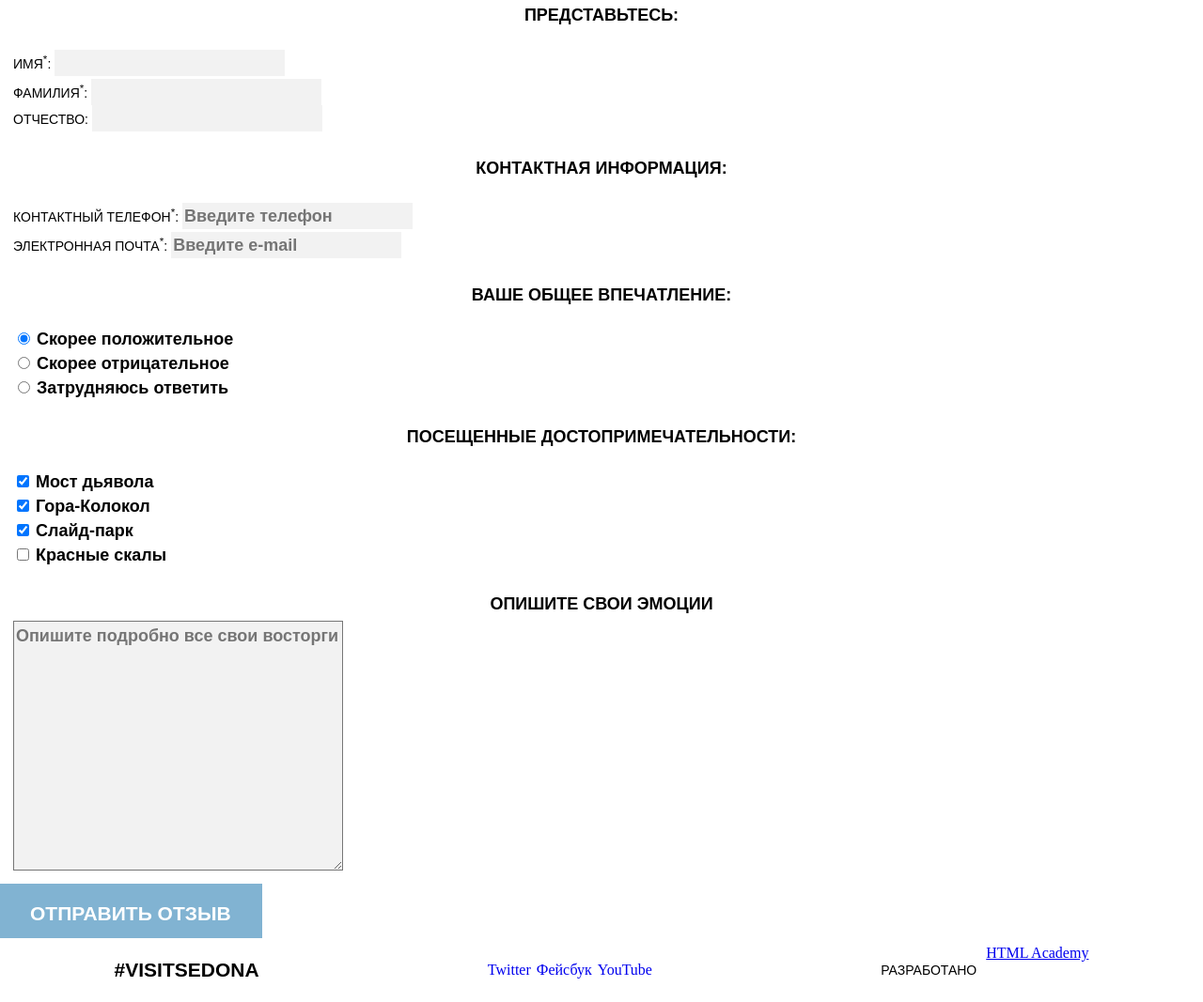
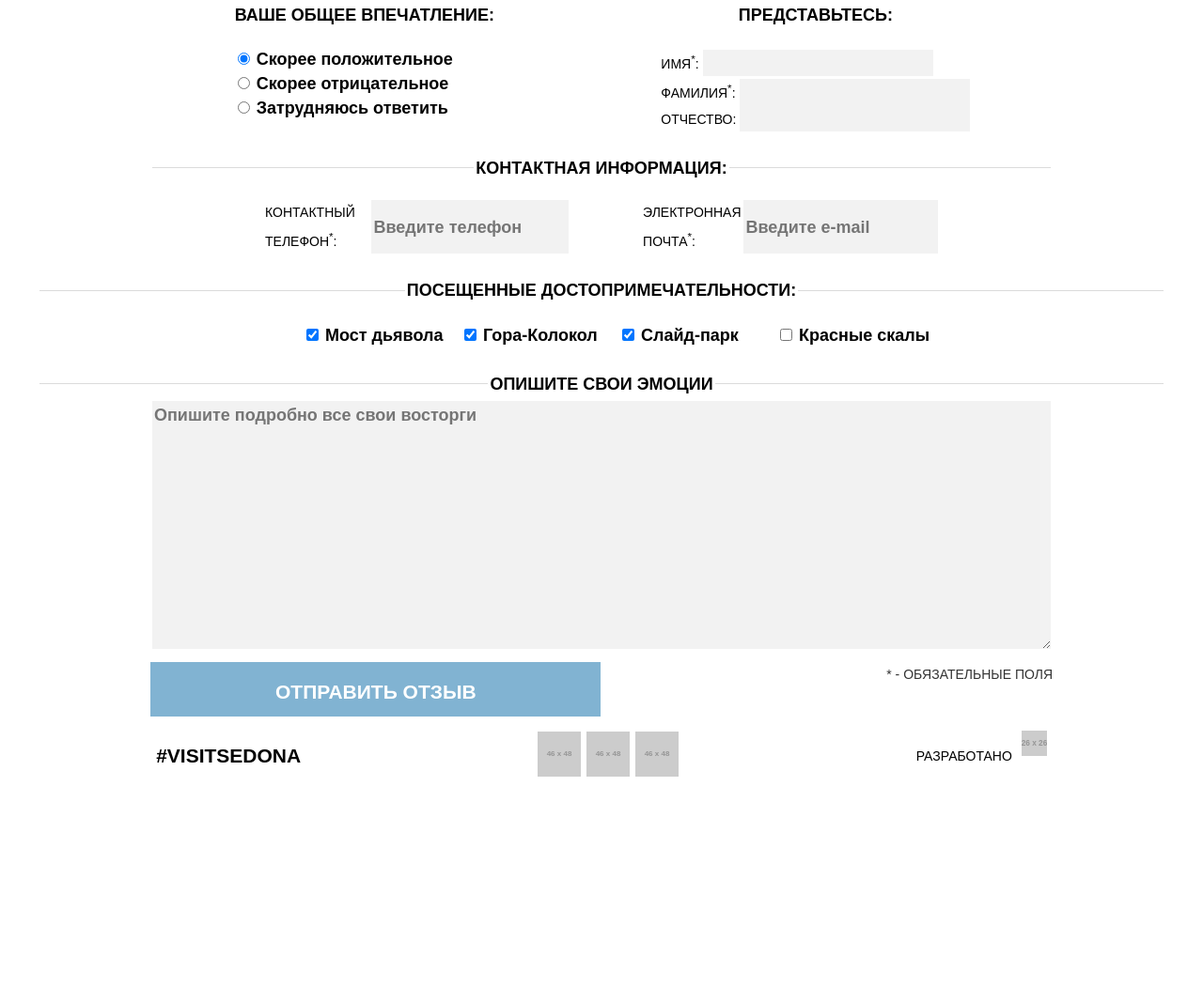
Before and after one commit to toffee-web/1355293-sedona-21, a website: page source/form.html in a window 1280 px wide. Shown: the part 360-1427 px from the top of the page at 94% size. After the commit the page ends 1207 px from the top, so only its background shows below. Drawn offline with nearby package versions, Linux system fonts and the light colour scheme; files that its build step writes are made by us from their sources; placeholder pictures from the web are drawn by us; a web font is replaced by a local one.

Commit message:
Адаптивная сетка для страницы формы

```diff
--- a/source/form.html
+++ b/source/form.html
@@ -8,7 +8,7 @@
   <title>HTML Academy: Седона</title>
 </head>
 
-<body>
+<body class="page-body container">
   <header class="page-header">
     <a class="page-header__logo" href="index.html">
       <img src="https://via.placeholder.com/101x74" width="101" height="74" alt="Логотип">
@@ -53,7 +53,8 @@
         вами достопримечательностях</p>
     </section>
     <form class="form form__group" action="https://echo.htmlacademy.ru" method="POST">
-      <fieldset class="form__fieldset">
+      <div class="form__location">
+        <fieldset class="form__fieldset form__fieldset--group-name">
           <legend class="form__legend">Представьтесь:</legend>
           <ul class="form__list">
             <li class="form__item">
@@ -70,16 +71,16 @@
             </li>
           </ul>
         </fieldset>
-      <fieldset class="form__fieldset">
+        <fieldset class="form__fieldset form__fieldset--group-input form__fieldset--border-top">
           <legend class="form__legend">Контактная информация:</legend>
-        <ul class="form__list">
-          <li class="form__item">
+          <ul class="form__list form__list--contact">
+            <li class="form__item form__item--loyout">
               <label class="form__label form__label--contact" for="phone">Контактный телефон<sup>*</sup>:</label>
               <input class="form__input form__input--contact" type="tel" name="tel" id="phone"
                 placeholder="Введите телефон" required>
               <span class="form__icon-bg form__icon-bg--phone"></span>
             </li>
-          <li class="form__item">
+            <li class="form__item form__item--loyout">
               <label class="form__label form__label--contact" for="email">Электронная почта<sup>*</sup>:</label>
               <input class="form__input form__input--contact" type="email" name="email" id="email"
                 placeholder="Введите e-mail" required>
@@ -87,12 +88,12 @@
             </li>
           </ul>
         </fieldset>
-      <fieldset class="form__fieldset">
+        <fieldset class="form__fieldset form__fieldset--group-radio">
           <legend class="form__legend">Ваше общее впечатление:</legend>
           <ul class="form__list">
             <li class="form__list-item form__list-item--radio">
-            <input class="form__radio-input" type="radio" id="impression" name="impression" value="Скорее положительное"
-              checked>
+              <input class="form__radio-input" type="radio" id="impression" name="impression"
+                value="Скорее положительное" checked>
               <label class="form__radio-label" for="impression">Скорее положительное</label>
             </li>
             <li class="form__list-item form__list-item--radio">
@@ -107,9 +108,10 @@
             </li>
           </ul>
         </fieldset>
-      <fieldset class="form__fieldset">
+      </div>
+      <fieldset class="form__fieldset form__fieldset--border-top">
         <legend class="form__legend">Посещенные достопримечательности:</legend>
-        <ul class="form__list">
+        <ul class="form__list form__list--checkbox-position">
           <li class="form__list-item">
             <input class="form__checkbox-input" type="checkbox" id="attractions" name="attractions" value="Мост дьявола"
               checked>
@@ -140,13 +142,16 @@
           </li>
         </ul>
       </fieldset>
-      <fieldset class="form__fieldset">
+      <fieldset class="form__fieldset form__fieldset--border-top">
         <legend class="form__legend" for="emotion">Опишите свои эмоции</legend>
         <textarea class="form__textarea" name="emotion" id="emotion" cols="30" rows="10"
           placeholder="Опишите подробно все свои восторги"></textarea>
       </fieldset>
       <div class="form__button">
         <button class="form__btn" src="https://echo.htmlacademy.ru" type="submit">Отправить отзыв</button>
+        <div class="form__desc">
+          <span>*</span> - обязательные поля
+        </div>
       </div>
     </form>
   </main>
@@ -157,20 +162,28 @@
     <ul class="page-footer__social">
       <li class="page-footer__social-item">
         <a class="page-footer__social-link page-footer__social-link--twitter" href="https://twitter.com/htmlacademy_ru"
-          target="_blank">Twitter</a>
+          target="_blank">
+          <img src="https://via.placeholder.com/46x48" width="46" height="48" alt="Twitter">
+        </a>
       </li>
       <li class="page-footer__social-item">
         <a class="page-footer__social-link page-footer__social-link--facebook"
-          href="https://www.facebook.com/htmlacademy" target="_blank">Фейсбук</a>
+          href="https://www.facebook.com/htmlacademy" target="_blank">
+          <img src="https://via.placeholder.com/46x48" width="46" height="48" alt="facebook">
+        </a>
       </li>
       <li class="page-footer__social-item">
         <a class="page-footer__social-link page-footer__social-link--youtube"
-          href="https://www.youtube.com/user/htmlacademyru" target="_blank">YouTube</a>
+          href="https://www.youtube.com/user/htmlacademyru" target="_blank">
+          <img src="https://via.placeholder.com/46x48" width="46" height="48" alt="YouTube">
+        </a>
       </li>
     </ul>
     <div class="page-footer__copyright">
       <p class="page-footer__copyright-text">Разработано</p>
-      <a class="page-footer__copyright-link" href="https://htmlacademy.ru/intensive/adaptive">HTML Academy</a>
+      <a class="page-footer__copyright-link" href="https://htmlacademy.ru/intensive/adaptive">
+        <img src="https://via.placeholder.com/26.9x34.1" width="27" height="34" alt="htmlacademy">
+      </a>
     </div>
   </footer>
 </body>
--- a/source/sass/blocks/container.scss
+++ b/source/sass/blocks/container.scss
@@ -1,5 +1,6 @@
 .container {
   max-width: 320px;
+  margin: 0 auto;
 
   @media (min-width: 768px) {
     max-width: 768px;
--- a/source/sass/blocks/form.scss
+++ b/source/sass/blocks/form.scss
@@ -1,5 +1,47 @@
+.form__location {
+  display: flex;
+  flex-direction: row;
+  flex-wrap: wrap;
+  justify-content: space-around;
+
+  @media (min-width: $desktop-width) {
+    padding-right: 120px;
+    padding-left: 120px;
+  }
+}
+
 .form__fieldset {
   border: 0 none;
+
+  &--border-top {
+    @media (min-width: $tablet-width) {
+      border-top: 1px solid #dbdbdb;
+    }
+
+    @media (min-width: $desktop-width) {
+      padding-right: 120px;
+      padding-left: 120px;
+    }
+  }
+
+  &--group-name {
+    @media (min-width: $tablet-width) {
+      order: 1;
+    }
+  }
+
+  &--group-input {
+    @media (min-width: $tablet-width) {
+      order: 2;
+      flex-grow: 1;
+    }
+  }
+
+  &--group-radio {
+    @media (min-width: $tablet-width) {
+      order: 0;
+    }
+  }
 }
 
 .form__legend {
@@ -14,6 +56,45 @@
 .form__list {
   padding: 0;
   list-style: none;
+
+  &--checkbox-position {
+    @media (min-width: $tablet-width) {
+      display: grid;
+      grid-template-columns: 1fr 1fr;
+      justify-content: space-around;
+      padding-left: 160px;
+      padding-right: 124px;
+    }
+
+    @media (min-width: $desktop-width) {
+      grid-template-columns: 1fr 1fr 1fr 1fr;
+    }
+  }
+
+  &--contact {
+    @media (min-width: $tablet-width) {
+      padding-right: 60px;
+      padding-left: 60px;
+    }
+
+    @media (min-width: $desktop-width) {
+      padding: 0;
+      display: flex;
+      flex-direction: row;
+    }
+  }
+}
+
+.form__item {
+  &--loyout {
+    @media (min-width: $desktop-width) {
+      display: inline-flex;
+    }
+  }
+
+  &--loyout:first-child {
+    margin-right: 79px;
+  }
 }
 
 .form__label {
@@ -32,6 +113,12 @@
   font-weight: bold;
   font-size: 18px;
   line-height: 26px;
+
+  &--contact {
+    @media (min-width: $tablet-width) {
+      width: 100%;
+    }
+  }
 }
 
 .form__radio-label,
@@ -49,6 +136,8 @@
   line-height: 26px;
   color: black;
   background-color: #f2f2f2;
+  width: 100%;
+  border: none;
 }
 
 .form__btn {
@@ -64,4 +153,37 @@
   padding-bottom: 13.5px;
   padding-left: 32px;
   border: none;
+
+  @media (min-width: $desktop-width) {
+    padding-right: 132px;
+    padding-left: 133px;
+  }
 }
+
+.form__button {
+  @media (min-width: $tablet-width) {
+    display: flex;
+    flex-direction: row;
+    justify-content: space-between;
+    padding-left: 60px;
+    padding-right: 60px;
+  }
+
+  @media (min-width: $desktop-width) {
+    padding-right: 120px;
+    padding-left: 120px;
+  }
+}
+
+.form__desc {
+  display: none;
+
+  @media (min-width: $tablet-width) {
+    display: block;
+    font-family: "PT Sans", "Arial", sans-serif;
+    text-transform: uppercase;
+    font-size: 14px;
+    line-height: 26px;
+    color: #333333;
+  }
+}
```
Lines whose indentation alone changed are shown as unchanged.
